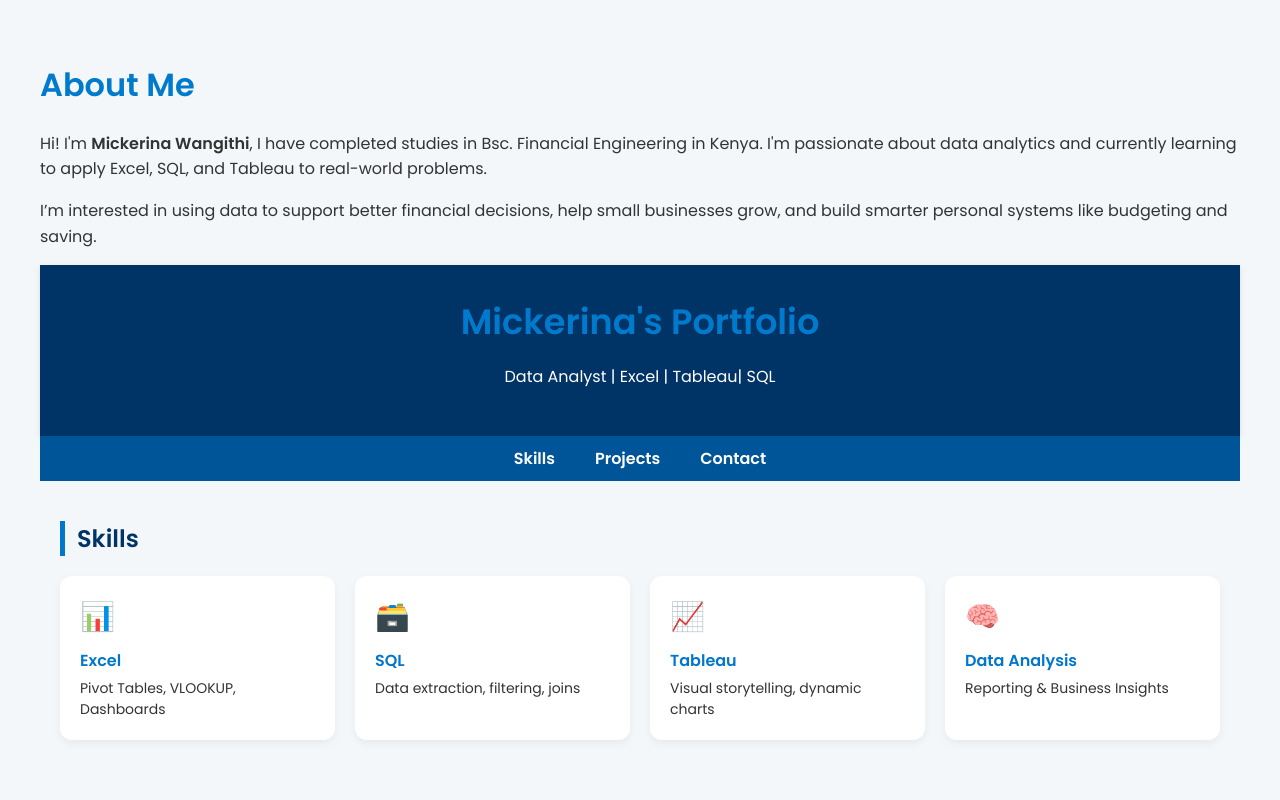
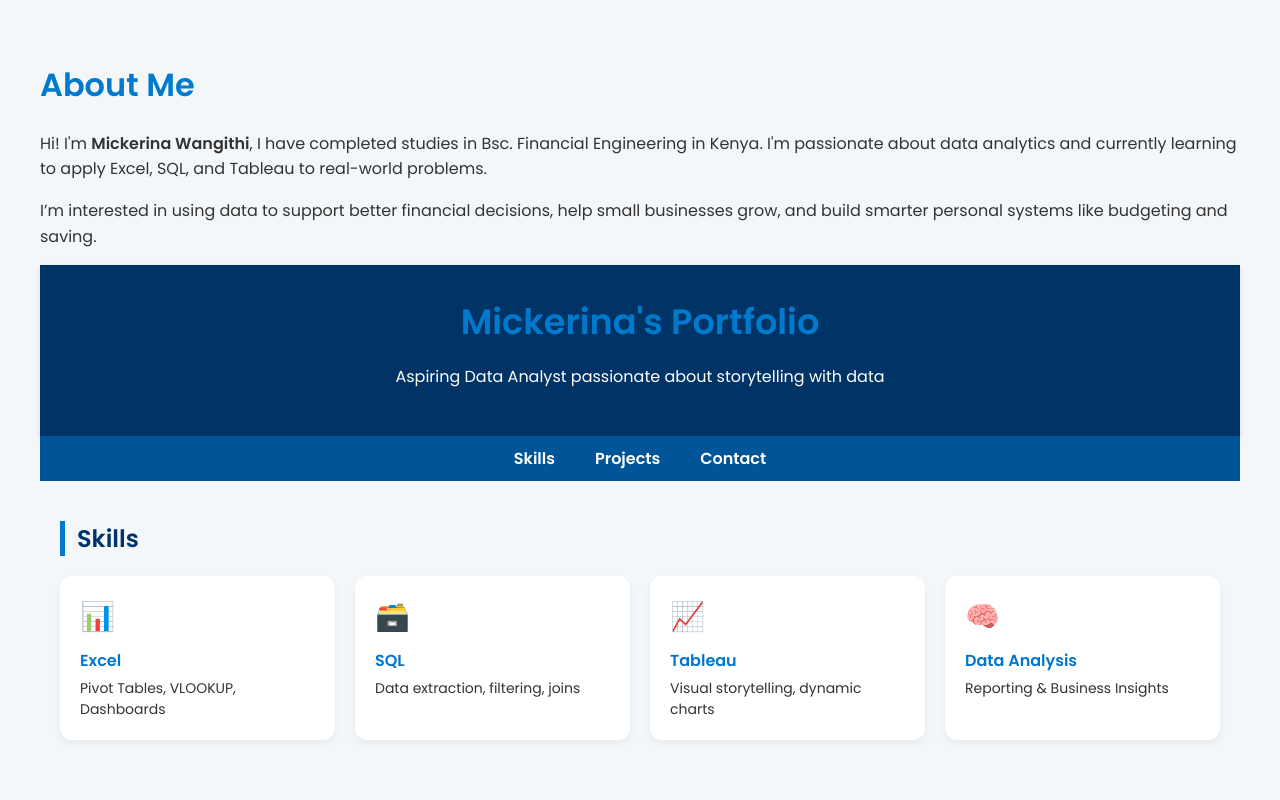
Before and after one commit to micky-analyst/portfolio, a plain HTML site: page index.html in a window 1280 px wide. Shown: the top 800 px of the page. Drawn offline with Linux system fonts and the light colour scheme; files whose address does not match are found by name.

Commit message:
Update index.html

```diff
--- a/index.html
+++ b/index.html
@@ -147,7 +147,7 @@
 
   <header>
     <h1>Mickerina's Portfolio</h1>
-    <p>Data Analyst | Excel | Tableau| SQL</p>
+    <p>Aspiring Data Analyst passionate about storytelling with data</p>
   </header>
 
   <nav>
```
